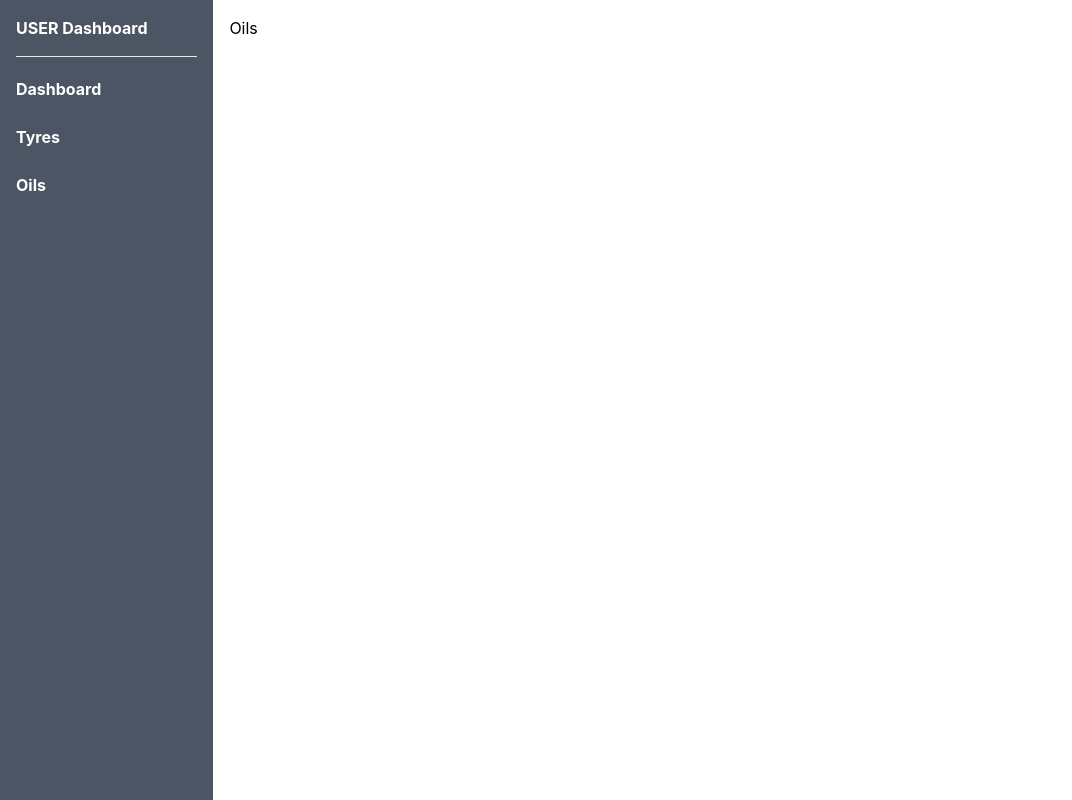
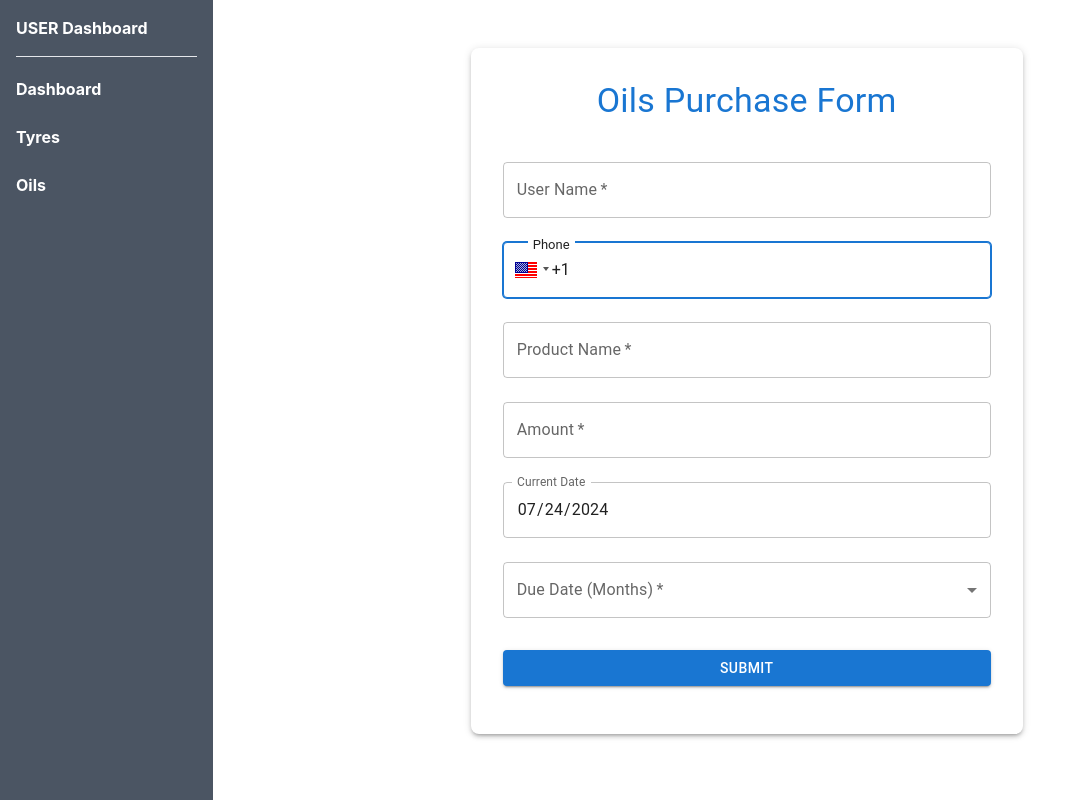
Before and after one commit to rashi9551/Tyre-Project, a React (Create React App) app in the folder frontend/: page /oils in a window 1280 px wide. Shown: the whole page, without its empty margins (0-1072 px from the left). Built offline with nearby package versions, Linux system fonts and the light colour scheme.

Commit message:
Form added

```diff
--- a/frontend/package.json
+++ b/frontend/package.json
@@ -3,6 +3,9 @@
   "version": "0.1.0",
   "private": true,
   "dependencies": {
+    "@emotion/react": "^11.13.0",
+    "@emotion/styled": "^11.13.0",
+    "@mui/material": "^5.16.4",
     "@testing-library/jest-dom": "^5.17.0",
     "@testing-library/react": "^13.4.0",
     "@testing-library/user-event": "^13.5.0",
@@ -11,6 +14,7 @@
     "react": "^18.3.1",
     "react-chartjs-2": "^5.2.0",
     "react-dom": "^18.3.1",
+    "react-phone-input-2": "^2.15.1",
     "react-router-dom": "^6.25.1",
     "react-scripts": "5.0.1",
     "sonner": "^1.5.0",
--- a/frontend/src/Components/User/Oils.jsx
+++ b/frontend/src/Components/User/Oils.jsx
@@ -1,11 +1,178 @@
-import React from 'react'
+import React, { useState } from 'react';
+import {
+  TextField,
+  Button,
+  Container,
+  Typography,
+  Box,
+  MenuItem,
+  Paper
+} from '@mui/material';
+import { styled } from '@mui/material/styles';
+import PhoneInput from 'react-phone-input-2';
+import 'react-phone-input-2/lib/material.css';
+
+const StyledPaper = styled(Paper)(({ theme }) => ({
+  padding: theme.spacing(4),
+  margin: theme.spacing(4, 0),
+  borderRadius: theme.shape.borderRadius * 2,
+}));
+const StyledPhoneInput = styled(PhoneInput)(({ theme }) => ({
+  '& .special-label': {
+    display: 'none',
+  },
+  '& .form-control': {
+    width: '100%',
+    height: '56px',
+    fontSize: '16px',
+    borderRadius: theme.shape.borderRadius,
+    fontFamily: theme.typography.fontFamily,
+    border: `1px solid ${theme.palette.mode === 'light' ? 'rgba(0, 0, 0, 0.23)' : 'rgba(255, 255, 255, 0.23)'}`,
+    '&:focus': {
+      borderColor: theme.palette.primary.main,
+      boxShadow: `${theme.palette.primary.main} 0 0 0 1px`,
+    },
+    '&:hover': {
+      borderColor: theme.palette.text.primary,
+    },
+  },
+  '& .flag-dropdown': {
+    background: 'transparent',
+    border: 'none',
+    '& .selected-flag': {
+      backgroundColor: 'transparent',
+      '&:hover, &:focus': {
+        backgroundColor: 'transparent',
+      },
+    },
+  },
+}));
 
 function Oils() {
+  const [formData, setFormData] = useState({
+    username: '',
+    phone: '',
+    productName: '',
+    amount: '',
+    dueMonths: ''
+  });
+
+  const handleChange = (e) => {
+    setFormData({ ...formData, [e.target.name]: e.target.value });
+  };
+
+  const handleSubmit = (e) => {
+    e.preventDefault();
+    console.log('Form submitted:', formData);
+    // Add your form submission logic here
+  };
+
+  // Get today's date in YYYY-MM-DD format
+  const today = new Date().toISOString().split('T')[0];
+
   return (
-    <div>
-      Oils
-    </div>
-  )
+    <Container maxWidth="sm">
+      <StyledPaper elevation={3}>
+        <Typography variant="h4" component="h2" gutterBottom align="center" color="primary">
+          Oils Purchase Form
+        </Typography>
+        <Box component="form" onSubmit={handleSubmit} noValidate sx={{ mt: 3 }}>
+          <TextField
+            margin="normal"
+            required
+            fullWidth
+            id="username"
+            label="User Name"
+            name="username"
+            autoComplete="name"
+            value={formData.username}
+            onChange={handleChange}
+          />
+          <PhoneInput
+            country={'us'}
+            value={formData.phone}
+            onChange={phone => setFormData({...formData, phone})}
+            inputStyle={{
+              width: '100%',
+              height: '56px',
+              fontSize: '16px',
+              paddingLeft: '48px',
+              borderRadius: '4px',
+            }}
+            containerStyle={{
+              marginTop: '16px',
+              marginBottom: '8px',
+            }}
+            inputProps={{
+              name: 'phone',
+              required: true,
+              autoFocus: true
+            }}
+          />
+          <TextField
+            margin="normal"
+            required
+            fullWidth
+            id="productName"
+            label="Product Name"
+            name="productName"
+            value={formData.productName}
+            onChange={handleChange}
+          />
+          <TextField
+            margin="normal"
+            required
+            fullWidth
+            id="amount"
+            label="Amount"
+            name="amount"
+            type="number"
+            value={formData.amount}
+            onChange={handleChange}
+          />
+          <TextField
+            margin="normal"
+            fullWidth
+            id="currentDate"
+            label="Current Date"
+            type="date"
+            value={today}
+            InputProps={{
+              readOnly: true,
+            }}
+          />
+          <TextField
+            margin="normal"
+            required
+            fullWidth
+            id="dueMonths"
+            select
+            label="Due Date (Months)"
+            name="dueMonths"
+            value={formData.dueMonths}
+            onChange={handleChange}
+          >
+            <MenuItem value="" disabled>
+              Select due date
+            </MenuItem>
+            {[...Array(12)].map((_, i) => (
+              <MenuItem key={i + 1} value={i + 1}>
+                {i + 1}
+              </MenuItem>
+            ))}
+          </TextField>
+          <Button
+            type="submit"
+            fullWidth
+            variant="contained"
+            sx={{ mt: 3, mb: 2 }}
+          >
+            Submit
+          </Button>
+        </Box>
+      </StyledPaper>
+    </Container>
+  );
 }
 
-export default Oils
+export default Oils;
--- a/frontend/src/Components/User/Tyres.jsx
+++ b/frontend/src/Components/User/Tyres.jsx
@@ -1,12 +1,178 @@
-import React from 'react'
+import React, { useState } from 'react';
+import {
+  TextField,
+  Button,
+  Container,
+  Typography,
+  Box,
+  MenuItem,
+  Paper
+} from '@mui/material';
+import { styled } from '@mui/material/styles';
+import PhoneInput from 'react-phone-input-2';
+import 'react-phone-input-2/lib/material.css';
+
+const StyledPaper = styled(Paper)(({ theme }) => ({
+  padding: theme.spacing(4),
+  margin: theme.spacing(4, 0),
+  borderRadius: theme.shape.borderRadius * 2,
+}));
+const StyledPhoneInput = styled(PhoneInput)(({ theme }) => ({
+  '& .special-label': {
+    display: 'none',
+  },
+  '& .form-control': {
+    width: '100%',
+    height: '56px',
+    fontSize: '16px',
+    borderRadius: theme.shape.borderRadius,
+    fontFamily: theme.typography.fontFamily,
+    border: `1px solid ${theme.palette.mode === 'light' ? 'rgba(0, 0, 0, 0.23)' : 'rgba(255, 255, 255, 0.23)'}`,
+    '&:focus': {
+      borderColor: theme.palette.primary.main,
+      boxShadow: `${theme.palette.primary.main} 0 0 0 1px`,
+    },
+    '&:hover': {
+      borderColor: theme.palette.text.primary,
+    },
+  },
+  '& .flag-dropdown': {
+    background: 'transparent',
+    border: 'none',
+    '& .selected-flag': {
+      backgroundColor: 'transparent',
+      '&:hover, &:focus': {
+        backgroundColor: 'transparent',
+      },
+    },
+  },
+}));
 
 function Tyres() {
+  const [formData, setFormData] = useState({
+    username: '',
+    phone: '',
+    productName: '',
+    amount: '',
+    dueMonths: ''
+  });
+
+  const handleChange = (e) => {
+    setFormData({ ...formData, [e.target.name]: e.target.value });
+  };
+
+  const handleSubmit = (e) => {
+    e.preventDefault();
+    console.log('Form submitted:', formData);
+    // Add your form submission logic here
+  };
+
+  // Get today's date in YYYY-MM-DD format
+  const today = new Date().toISOString().split('T')[0];
+
   return (
-    <div>
-        Tyres
-
-    </div>
-  )
+    <Container maxWidth="sm">
+      <StyledPaper elevation={3}>
+        <Typography variant="h4" component="h2" gutterBottom align="center" color="primary">
+          Tyre Purchase Form
+        </Typography>
+        <Box component="form" onSubmit={handleSubmit} noValidate sx={{ mt: 3 }}>
+          <TextField
+            margin="normal"
+            required
+            fullWidth
+            id="username"
+            label="User Name"
+            name="username"
+            autoComplete="name"
+            value={formData.username}
+            onChange={handleChange}
+          />
+          <PhoneInput
+  country={'us'} // default country
+  value={formData.phone}
+  onChange={phone => setFormData({...formData, phone})}
+  inputStyle={{
+    width: '100%',
+    height: '56px',
+    fontSize: '16px',
+    paddingLeft: '48px',
+    borderRadius: '4px',
+  }}
+  containerStyle={{
+    marginTop: '16px',
+    marginBottom: '8px',
+  }}
+  inputProps={{
+    name: 'phone',
+    required: true,
+    autoFocus: true
+  }}
+/>
+          <TextField
+            margin="normal"
+            required
+            fullWidth
+            id="productName"
+            label="Product Name"
+            name="productName"
+            value={formData.productName}
+            onChange={handleChange}
+          />
+          <TextField
+            margin="normal"
+            required
+            fullWidth
+            id="amount"
+            label="Amount"
+            name="amount"
+            type="number"
+            value={formData.amount}
+            onChange={handleChange}
+          />
+          <TextField
+            margin="normal"
+            fullWidth
+            id="currentDate"
+            label="Current Date"
+            type="date"
+            value={today}
+            InputProps={{
+              readOnly: true,
+            }}
+          />
+          <TextField
+            margin="normal"
+            required
+            fullWidth
+            id="dueMonths"
+            select
+            label="Due Date (Months)"
+            name="dueMonths"
+            value={formData.dueMonths}
+            onChange={handleChange}
+          >
+            <MenuItem value="" disabled>
+              Select due date
+            </MenuItem>
+            {[...Array(12)].map((_, i) => (
+              <MenuItem key={i + 1} value={i + 1}>
+                {i + 1}
+              </MenuItem>
+            ))}
+          </TextField>
+          <Button
+            type="submit"
+            fullWidth
+            variant="contained"
+            sx={{ mt: 3, mb: 2 }}
+          >
+            Submit
+          </Button>
+        </Box>
+      </StyledPaper>
+    </Container>
+  );
 }
 
-export default Tyres
+export default Tyres;
```
Also changed, not shown: 1 other file (tests, documents, lock files or other folders).
